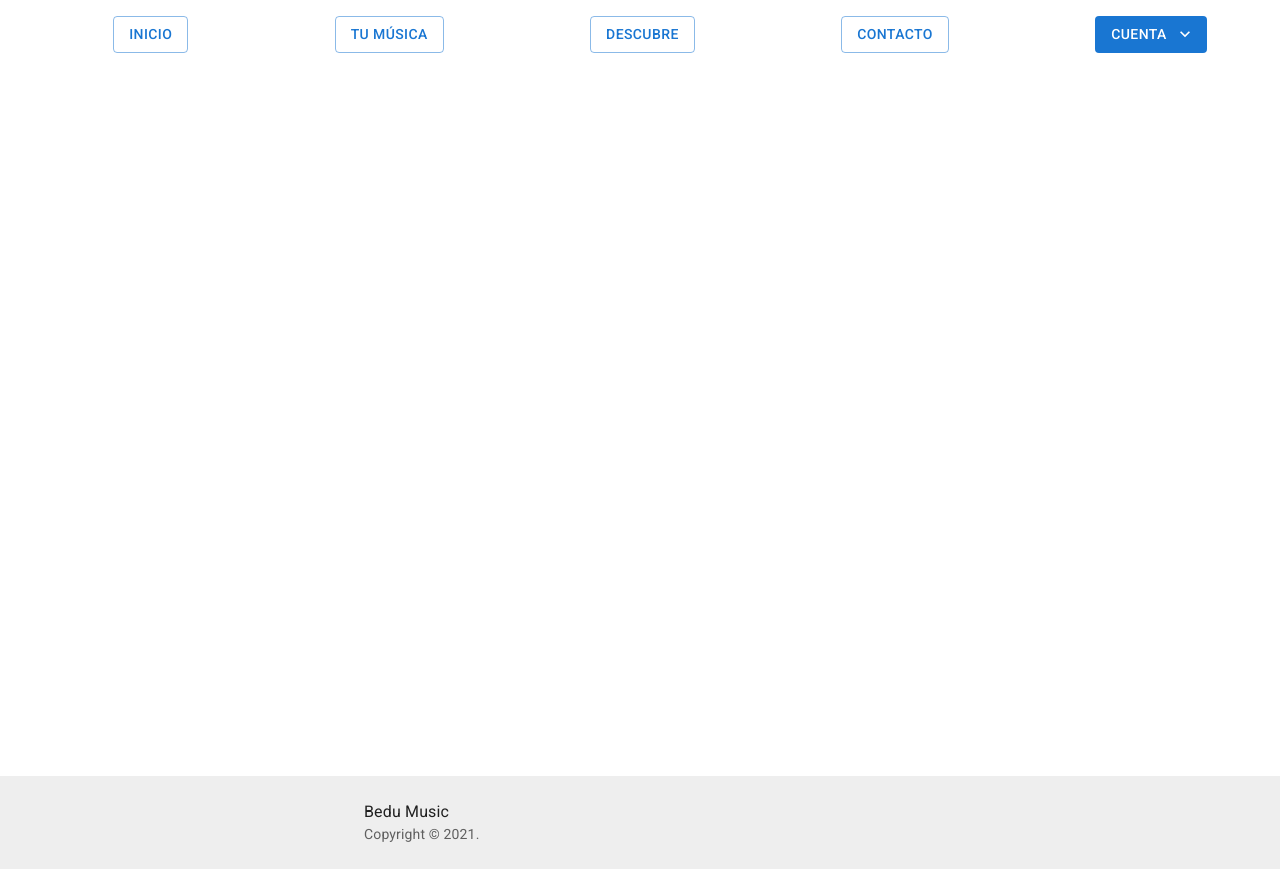
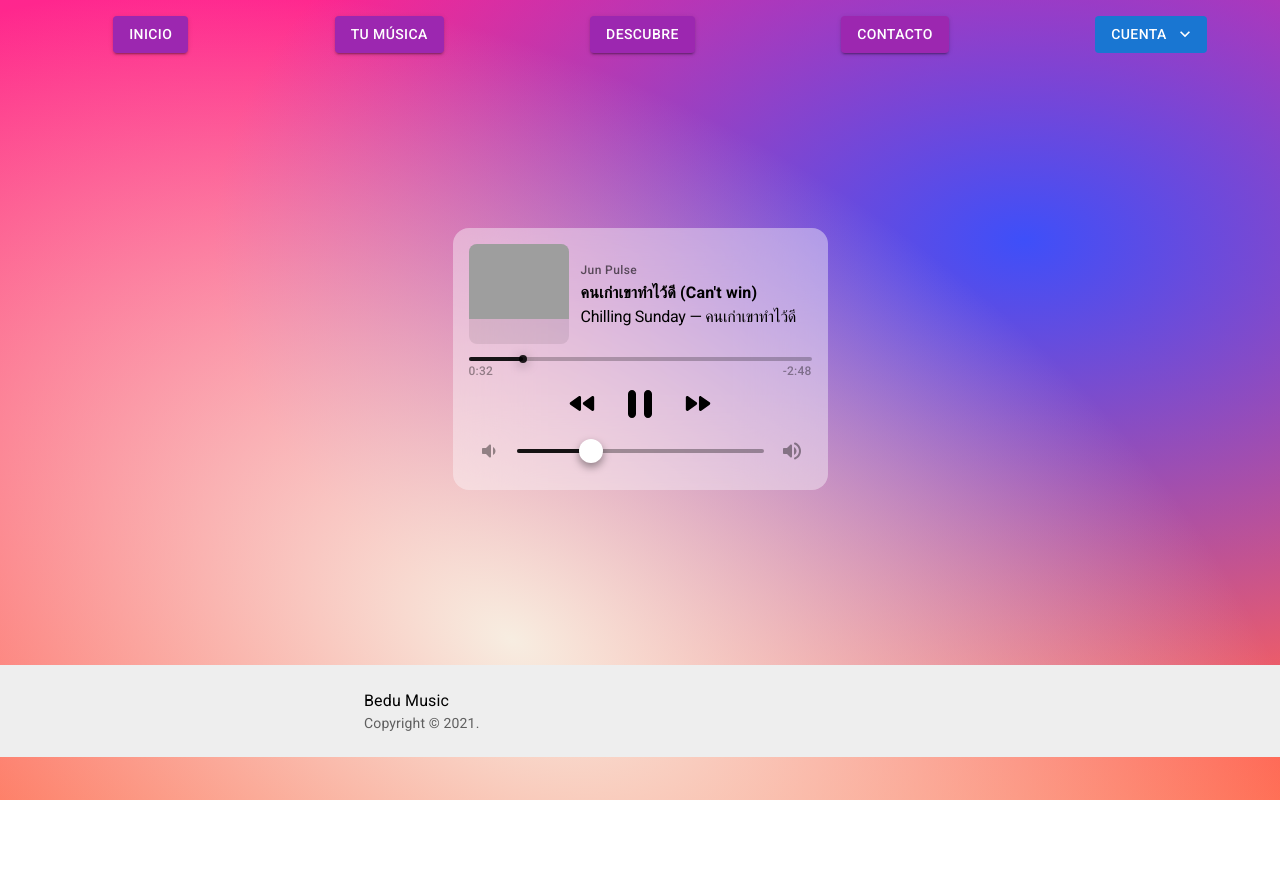
Before and after one commit to VictorAnizar/Bedu-music-Project3Santander-, a React (Create React App) app: page / in a window 1280 px wide. After the commit the page ends 800 px from the top, so only its background shows below. Built offline with nearby package versions, Linux system fonts and the light colour scheme; grey boxes are pictures that could not be loaded.

Commit message:
agregando reprod music

```diff
--- a/src/App.css
+++ b/src/App.css
@@ -6,6 +6,8 @@
   height: 40vmin;
   pointer-events: none;
 }
+
+
 
 @media (prefers-reduced-motion: no-preference) {
   .App-logo {
--- a/src/App.js
+++ b/src/App.js
@@ -1,12 +1,13 @@
 import React from 'react'
 import Footer from './components/globals/Footer'
 import Header from './components/globals/Header';
-
+import ContentMain from './components/ContentMain';
 class App extends React.Component {
   render() {
     return (
       <div className="layout">
         <Header />
+        <ContentMain/>
         <Footer />
       </div>
     )
--- /dev/null
+++ b/src/components/ContentMain.js
@@ -0,0 +1,10 @@
+import React from 'react';
+import MusicPlayer from './MusicPlayer';
+
+class ContentMain extends React.Component{
+    render(){
+        return (<MusicPlayer></MusicPlayer>);
+    }
+}
+
+export default ContentMain;
--- /dev/null
+++ b/src/components/MusicPlayer.js
@@ -0,0 +1,221 @@
+import * as React from 'react';
+import { styled, useTheme } from '@mui/material/styles';
+import Box from '@mui/material/Box';
+import Typography from '@mui/material/Typography';
+import Slider from '@mui/material/Slider';
+import IconButton from '@mui/material/IconButton';
+import Stack from '@mui/material/Stack';
+import PauseRounded from '@mui/icons-material/PauseRounded';
+import PlayArrowRounded from '@mui/icons-material/PlayArrowRounded';
+import FastForwardRounded from '@mui/icons-material/FastForwardRounded';
+import FastRewindRounded from '@mui/icons-material/FastRewindRounded';
+import VolumeUpRounded from '@mui/icons-material/VolumeUpRounded';
+import VolumeDownRounded from '@mui/icons-material/VolumeDownRounded';
+
+const WallPaper = styled('div')({
+  position: 'absolute',
+  width: '100%',
+  height: '100%',
+  top: 0,
+  left: 0,
+  zIndex:-1,
+  overflow: 'hidden',
+  background: 'linear-gradient(rgb(255, 38, 142) 0%, rgb(255, 105, 79) 100%)',
+  transition: 'all 500ms cubic-bezier(0.175, 0.885, 0.32, 1.275) 0s',
+  '&:before': {
+    content: '""',
+    width: '140%',
+    height: '140%',
+    position: 'absolute',
+    top: '-40%',
+    right: '-50%',
+    background:
+      'radial-gradient(at center center, rgb(62, 79, 249) 0%, rgba(62, 79, 249, 0) 64%)',
+  },
+  '&:after': {
+    content: '""',
+    width: '140%',
+    height: '140%',
+    position: 'absolute',
+    bottom: '-50%',
+    left: '-30%',
+    background:
+      'radial-gradient(at center center, rgb(247, 237, 225) 0%, rgba(247, 237, 225, 0) 70%)',
+    transform: 'rotate(30deg)',
+  },
+});
+
+const Widget = styled('div')(({ theme }) => ({
+  padding: 16,
+  borderRadius: 16,
+  width: 343,
+  maxWidth: '100%',
+  margin: '175px auto',
+//   marginBottom: '200px',
+//   marginTop: '200px',
+  position: 'relative',
+  zIndex: 1,
+  backgroundColor:
+    theme.palette.mode === 'dark' ? 'rgba(0,0,0,0.6)' : 'rgba(255,255,255,0.4)',
+  backdropFilter: 'blur(40px)',
+}));
+
+const CoverImage = styled('div')({
+  width: 100,
+  height: 100,
+  objectFit: 'cover',
+  overflow: 'hidden',
+  flexShrink: 0,
+  borderRadius: 8,
+  backgroundColor: 'rgba(0,0,0,0.08)',
+  '& > img': {
+    width: '100%',
+  },
+});
+
+const TinyText = styled(Typography)({
+  fontSize: '0.75rem',
+  opacity: 0.38,
+  fontWeight: 500,
+  letterSpacing: 0.2,
+});
+
+export default function MusicPlayerSlider() {
+  const theme = useTheme();
+  const duration = 200; // seconds
+  const [position, setPosition] = React.useState(32);
+  const [paused, setPaused] = React.useState(false);
+  function formatDuration(value) {
+    const minute = Math.floor(value / 60);
+    const secondLeft = value - minute * 60;
+    return `${minute}:${secondLeft < 9 ? `0${secondLeft}` : secondLeft}`;
+  }
+  const mainIconColor = theme.palette.mode === 'dark' ? '#fff' : '#000';
+  const lightIconColor =
+    theme.palette.mode === 'dark' ? 'rgba(255,255,255,0.4)' : 'rgba(0,0,0,0.4)';
+  return (
+    <Box >
+      <Widget>
+        <Box sx={{ display: 'flex', alignItems: 'center' }}>
+          <CoverImage>
+            <img
+              alt="can't win - Chilling Sunday"
+              src="/static/images/sliders/chilling-sunday.jpg"
+            />
+          </CoverImage>
+          <Box sx={{ ml: 1.5, minWidth: 0 }}>
+            <Typography variant="caption" color="text.secondary" fontWeight={500}>
+              Jun Pulse
+            </Typography>
+            <Typography noWrap>
+              <b>คนเก่าเขาทำไว้ดี (Can&apos;t win)</b>
+            </Typography>
+            <Typography noWrap letterSpacing={-0.25}>
+              Chilling Sunday &mdash; คนเก่าเขาทำไว้ดี
+            </Typography>
+          </Box>
+        </Box>
+        <Slider
+          aria-label="time-indicator"
+          size="small"
+          value={position}
+          min={0}
+          step={1}
+          max={duration}
+          onChange={(_, value) => setPosition(value)}
+          sx={{
+            color: theme.palette.mode === 'dark' ? '#fff' : 'rgba(0,0,0,0.87)',
+            height: 4,
+            '& .MuiSlider-thumb': {
+              width: 8,
+              height: 8,
+              transition: '0.3s cubic-bezier(.47,1.64,.41,.8)',
+              '&:before': {
+                boxShadow: '0 2px 12px 0 rgba(0,0,0,0.4)',
+              },
+              '&:hover, &.Mui-focusVisible': {
+                boxShadow: `0px 0px 0px 8px ${
+                  theme.palette.mode === 'dark'
+                    ? 'rgb(255 255 255 / 16%)'
+                    : 'rgb(0 0 0 / 16%)'
+                }`,
+              },
+              '&.Mui-active': {
+                width: 20,
+                height: 20,
+              },
+            },
+            '& .MuiSlider-rail': {
+              opacity: 0.28,
+            },
+          }}
+        />
+        <Box
+          sx={{
+            display: 'flex',
+            alignItems: 'center',
+            justifyContent: 'space-between',
+            mt: -2,
+          }}
+        >
+          <TinyText>{formatDuration(position)}</TinyText>
+          <TinyText>-{formatDuration(duration - position)}</TinyText>
+        </Box>
+        <Box
+          sx={{
+            display: 'flex',
+            alignItems: 'center',
+            justifyContent: 'center',
+            mt: -1,
+          }}
+        >
+          <IconButton aria-label="previous song">
+            <FastRewindRounded fontSize="large" htmlColor={mainIconColor} />
+          </IconButton>
+          <IconButton
+            aria-label={paused ? 'play' : 'pause'}
+            onClick={() => setPaused(!paused)}
+          >
+            {paused ? (
+              <PlayArrowRounded
+                sx={{ fontSize: '3rem' }}
+                htmlColor={mainIconColor}
+              />
+            ) : (
+              <PauseRounded sx={{ fontSize: '3rem' }} htmlColor={mainIconColor} />
+            )}
+          </IconButton>
+          <IconButton aria-label="next song">
+            <FastForwardRounded fontSize="large" htmlColor={mainIconColor} />
+          </IconButton>
+        </Box>
+        <Stack spacing={2} direction="row" sx={{ mb: 1, px: 1 }} alignItems="center">
+          <VolumeDownRounded htmlColor={lightIconColor} />
+          <Slider
+            aria-label="Volume"
+            defaultValue={30}
+            sx={{
+              color: theme.palette.mode === 'dark' ? '#fff' : 'rgba(0,0,0,0.87)',
+              '& .MuiSlider-track': {
+                border: 'none',
+              },
+              '& .MuiSlider-thumb': {
+                width: 24,
+                height: 24,
+                backgroundColor: '#fff',
+                '&:before': {
+                  boxShadow: '0 4px 8px rgba(0,0,0,0.4)',
+                },
+                '&:hover, &.Mui-focusVisible, &.Mui-active': {
+                  boxShadow: 'none',
+                },
+              },
+            }}
+          />
+          <VolumeUpRounded htmlColor={lightIconColor} />
+        </Stack>
+      </Widget>
+      <WallPaper />
+    </Box>
+  );
+}
--- a/src/components/globals/Footer.js
+++ b/src/components/globals/Footer.js
@@ -19,13 +19,9 @@
   render() {
     return (
       <Box
-        sx={{
-          display: 'flex',
-          flexDirection: 'column',
-          minHeight: '100vh',
-        }}
+
       >
-        <CssBaseline />
+
 
         <Box
           component="footer"
--- a/src/components/globals/Header.js
+++ b/src/components/globals/Header.js
@@ -105,12 +105,12 @@
     render() {
         return (
 
-            <nav className="navbar" >
+            <nav className="navbar" style={{margin:0}}>
                 <ul className="list-butons-header" style={{ listStyle: "none", display: "flex", justifyContent: "space-around", flexWrap: "wrap" }}>
-                    <li><Button variant="outlined">Inicio</Button></li>
-                    <li><Button variant="outlined">Tu música</Button></li>
-                    <li><Button variant="outlined">Descubre</Button></li>
-                    <li><Button variant="outlined">Contacto</Button></li>
+                    <li><Button variant="contained" color="secondary">Inicio</Button></li>
+                    <li><Button variant="contained" color="secondary">Tu música</Button></li>
+                    <li><Button variant="contained" color="secondary">Descubre</Button></li>
+                    <li><Button variant="contained" color="secondary">Contacto</Button></li>
                     <li>
                         <CustomizedMenus />
                     </li>
```
